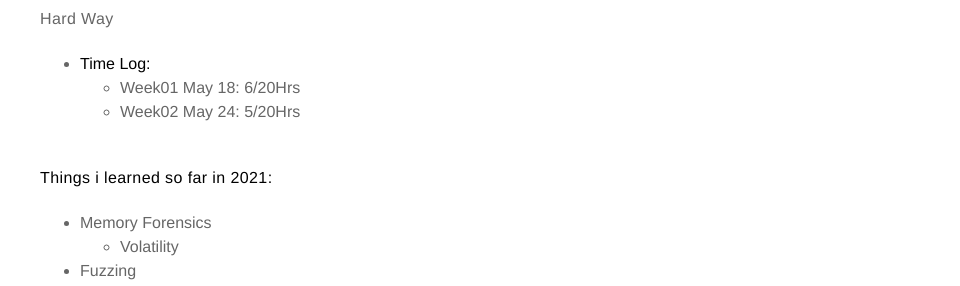
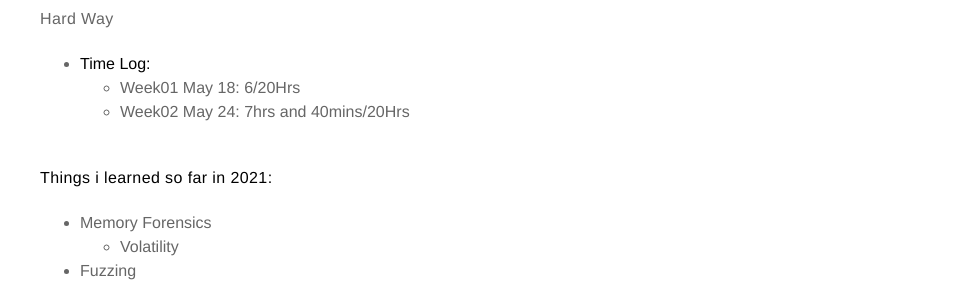
Before and after one commit to MaskedFox/maskedfox.github.io, a Jekyll site: the page built from _posts/2021-05-18-LearningTime2021.md, in a window 1280 px wide. Shown: the part 930-1216 px from the top of the page, without its empty margins (320-1280 px from the left). Built offline with Jekyll 4.4.1, drawn with Linux system fonts in a browser that asks for light colours; comment, search, counter and statistics services are not loaded.

Commit message:
added time for today and yesterday

```diff
--- a/_posts/2021-05-18-LearningTime2021.md
+++ b/_posts/2021-05-18-LearningTime2021.md
@@ -31,7 +31,7 @@ To finish all exercises until ex31, ex41, ex45, ex48, ex52 from Learn C the Hard
 
 - **Time Log:**
   - Week01 May 18: 6/20Hrs
-  - Week02 May 24: 5/20Hrs
+  - Week02 May 24: 7hrs and 40mins/20Hrs
   &nbsp;
 
 **Things i learned so far in 2021:**
```
